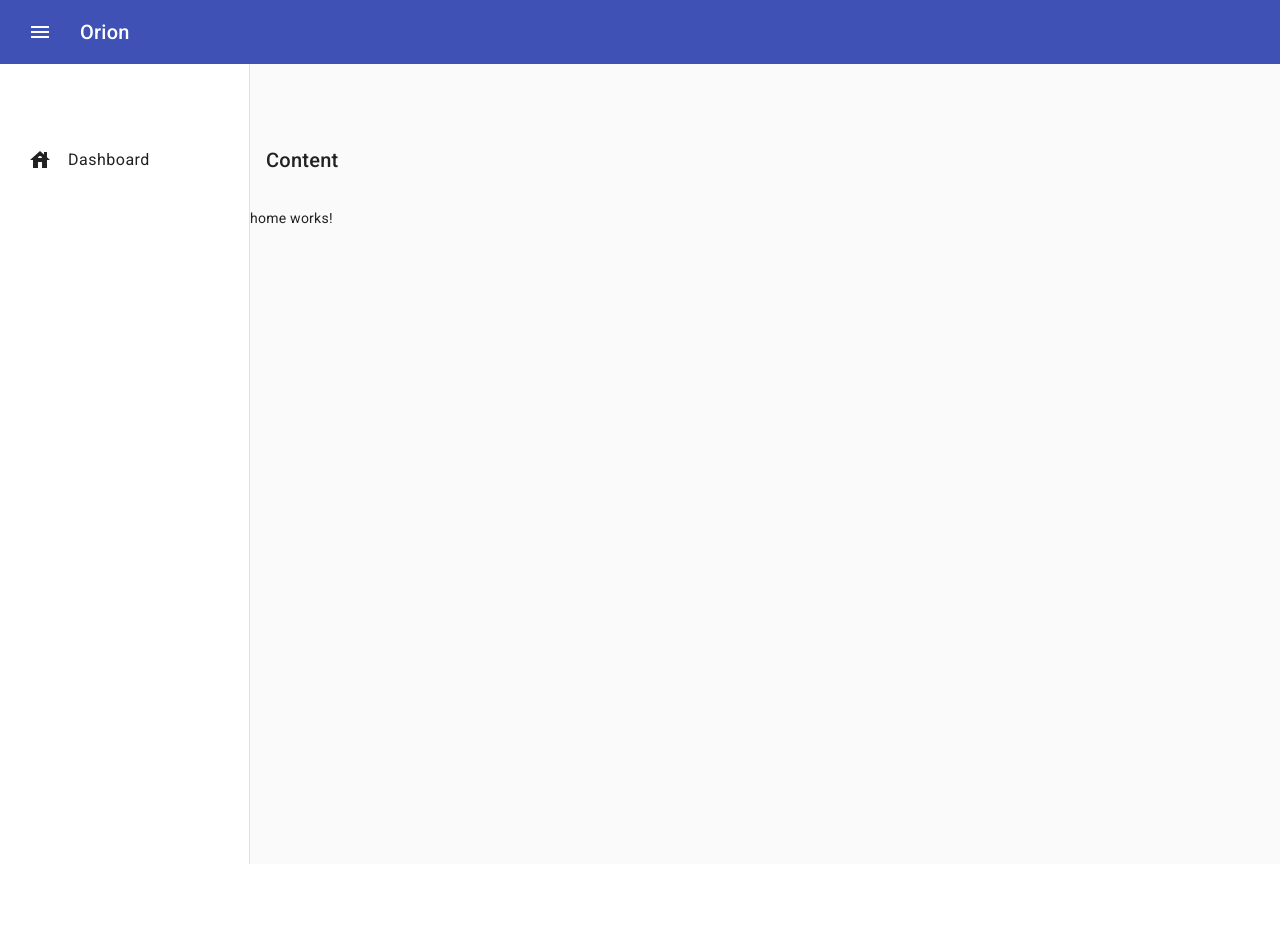
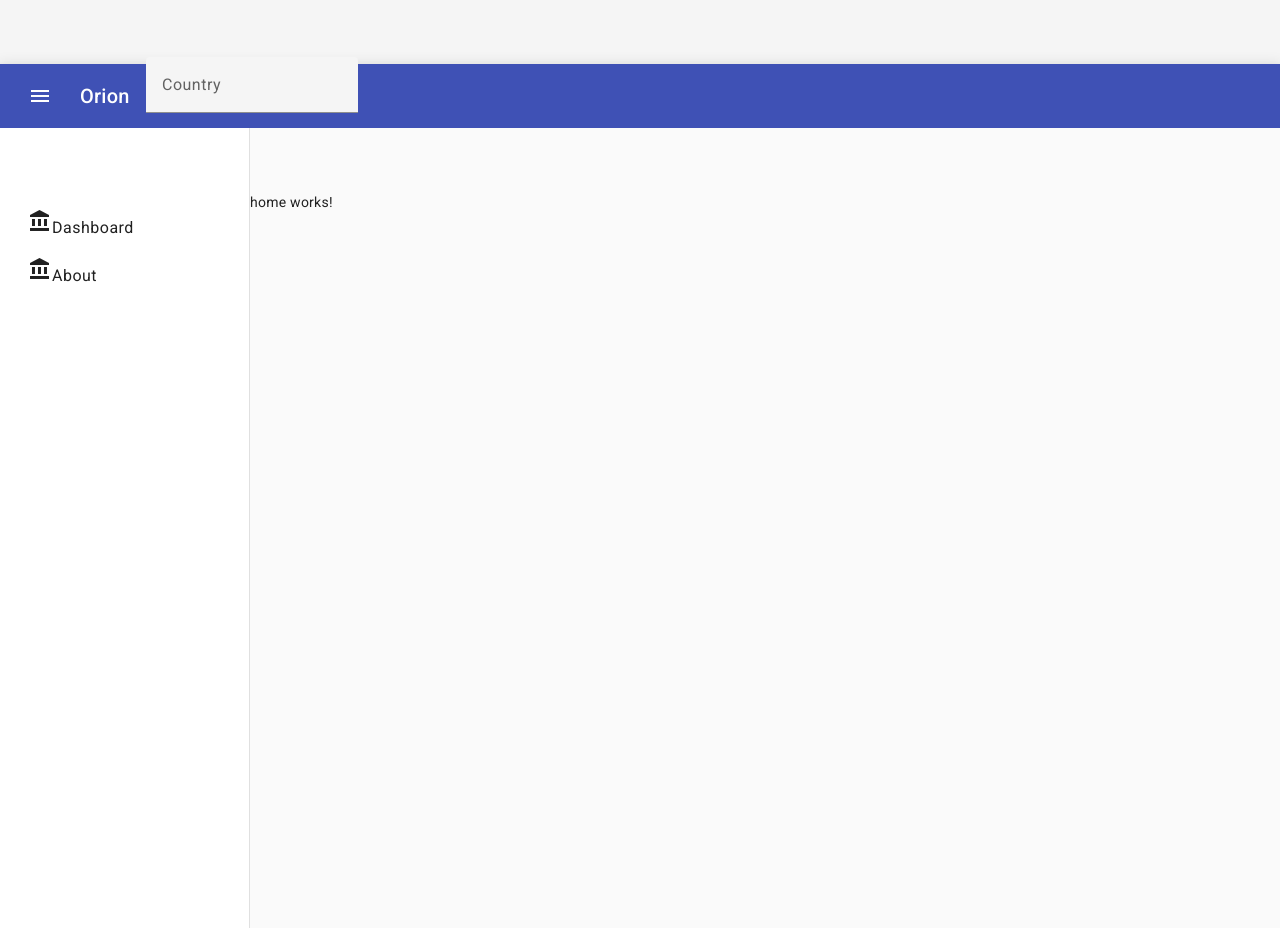
Before and after one commit to EdCharlesDiesel/orion-material, an Angular app: page /home in a window 1280 px wide. Both pictures are taken after a click on the button "menu". Before the commit the page ends 864 px from the top, so only its background shows below. Built offline with nearby package versions, Linux system fonts and the light colour scheme.

Commit message:
Refactoring
Refactoring

```diff
--- a/src/app/layouts/toolbar/toolbar-top-menu/toolbar-top-menu.component.css
+++ b/src/app/layouts/toolbar/toolbar-top-menu/toolbar-top-menu.component.css
@@ -46,3 +46,14 @@ mat-sidenav-content{
 .expanded {
   width: 250px;
 }
+
+.example-form {
+  min-width: 150px;
+  max-width: 500px;
+  width: 100%;
+  margin-top: 22px;
+}
+
+.example-full-width {
+  width: 100%;
+}
--- a/src/app/layouts/toolbar/toolbar-top-menu/toolbar-top-menu.component.html
+++ b/src/app/layouts/toolbar/toolbar-top-menu/toolbar-top-menu.component.html
@@ -1,22 +1,51 @@
+<mat-toolbar class="mat-elevation-z8" >
+
+
+</mat-toolbar>
 <mat-toolbar color="primary" class="mat-elevation-z8" >
   <button mat-icon-button aria-label="Menu icon" (click)="toggleMenu()">
     <mat-icon>menu</mat-icon>
   </button>
   <h1>Orion</h1>
+  <form class="form" id="Form">
+    <mat-form-field class="width">
+      <input
+        matInput
+        placeholder="Country"
+        aria-label="Country"
+        [matAutocomplete]="auto"
+
+        required
+      />
+      <mat-autocomplete #auto="matAutocomplete">
+        <mat-option
+          *ngFor="let country of filteredCountry | async"
+          [value]="country.name"
+        >
+          <span>{{ country.name }} | {{ country.code }}</span>
+        </mat-option>
+      </mat-autocomplete>
+    </mat-form-field>
+  </form>
 </mat-toolbar>
 <mat-sidenav-container autosize="true">
   <mat-sidenav [ngClass]="!isCollapsed ? 'expanded' : ''" [mode]="isMobile ? 'over' : 'side'" [opened]="isMobile ? 'false' : 'true'">
     <mat-nav-list>
       <a mat-list-item>
         <span class="entry">
-          <mat-icon>house</mat-icon>
-          <span *ngIf="!isCollapsed">Dashboard</span>
+          <!-- <mat-icon>house</mat-icon> -->
+          <span *ngIf="!isCollapsed"><mat-icon>account_balance</mat-icon>Dashboard</span>
+        </span>
+      </a>
+      <a mat-list-item>
+        <span class="entry">
+          <!-- <mat-icon>house</mat-icon> -->
+          <span *ngIf="!isCollapsed"><mat-icon>account_balance</mat-icon>About</span>
         </span>
       </a>
     </mat-nav-list>
   </mat-sidenav>
   <mat-sidenav-content>
-    <h2>Content</h2>
     <router-outlet></router-outlet>
   </mat-sidenav-content>
 </mat-sidenav-container>
--- a/src/app/layouts/toolbar/toolbar-top-menu/toolbar-top-menu.component.ts
+++ b/src/app/layouts/toolbar/toolbar-top-menu/toolbar-top-menu.component.ts
@@ -1,6 +1,8 @@
 import { Component, ViewChild } from '@angular/core';
 import { MatSidenav } from '@angular/material/sidenav';
 import { BreakpointObserver } from '@angular/cdk/layout';
+import { FormControl } from '@angular/forms';
+import { startWith, map, Observable } from 'rxjs';
 
 @Component({
   selector: 'app-toolbar-top-menu',
@@ -13,9 +15,20 @@ export class ToolbarTopMenuComponent {
   sidenav!: MatSidenav;
   isMobile= true;
   isCollapsed = true;
+  length: number | undefined;
+  countryCtrl: FormControl | undefined;
+  filteredCountry: Observable<any[]>;
 
 
-  constructor(private observer: BreakpointObserver) {}
+  constructor(private observer: BreakpointObserver) {
+    this.countryCtrl = new FormControl();
+    this.filteredCountry = this.countryCtrl.valueChanges.pipe(
+      startWith(''),
+      map((country) =>
+        country ? this.filtercountry(country) : this.country_lis.slice()
+      )
+    );
+  }
 
   ngOnInit() {
     this.observer.observe(['(max-width: 800px)']).subscribe((screenSize) => {
@@ -36,4 +49,35 @@ export class ToolbarTopMenuComponent {
       this.isCollapsed = !this.isCollapsed;
     }
   }
+
+
+
+  country_lis: any[] = [
+    { name: 'Afghanistan', code: 'AF' },
+    { name: 'Åland Islands', code: 'AX' },
+    { name: 'Albania', code: 'AL' },
+    { name: 'Algeria', code: 'DZ' },
+    { name: 'American Samoa', code: 'AS' },
+    { name: 'AndorrA', code: 'AD' },
+    { name: 'Angola', code: 'AO' },
+    { name: 'Anguilla', code: 'AI' },
+    { name: 'Antarctica', code: 'AQ' },
+    { name: 'Antigua and Barbuda', code: 'AG' },
+    { name: 'Argentina', code: 'AR' },
+    { name: 'Armenia', code: 'AM' },
+    { name: 'Aruba', code: 'AW' },
+  ];
+
+  private jsonURL = '/src/app/countries.json';
+
+
+  filtercountry(name: string) {
+    let arr = this.country_lis.filter(
+      (country) => country.name.toLowerCase().indexOf(name.toLowerCase()) === 0
+    );
+
+    return arr.length ? arr : [{ name: 'No Item found', code: 'null' }];
+
+
+  }
 }
```
Also changed, not shown: src/app/app.module.ts (+9 -2 lines).
